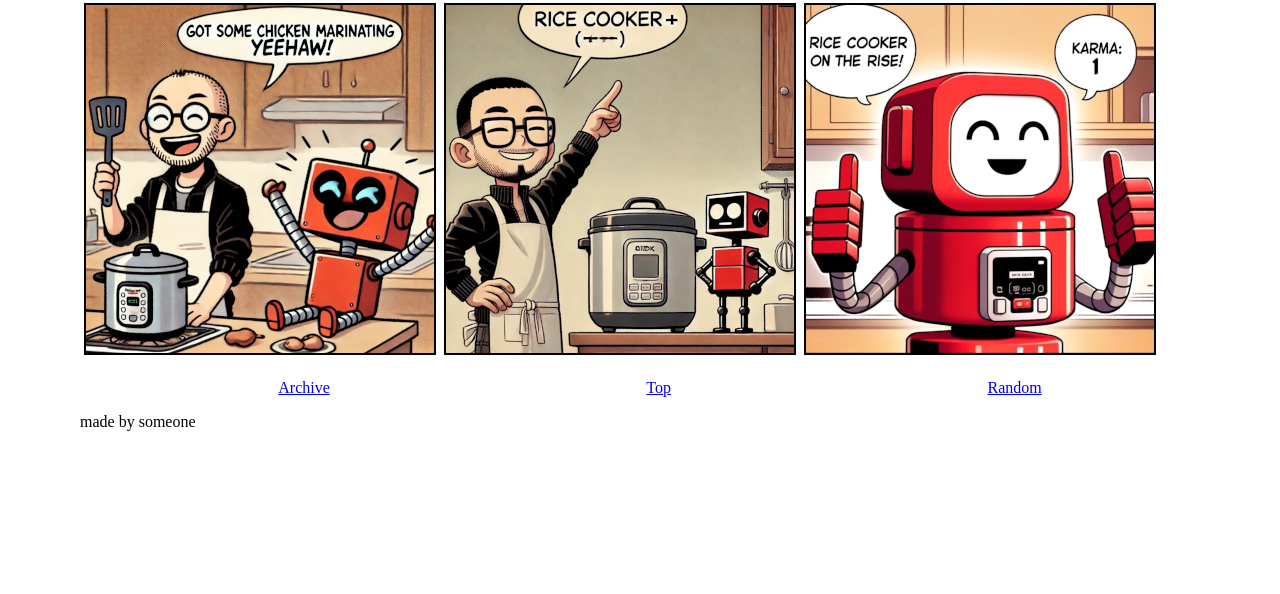
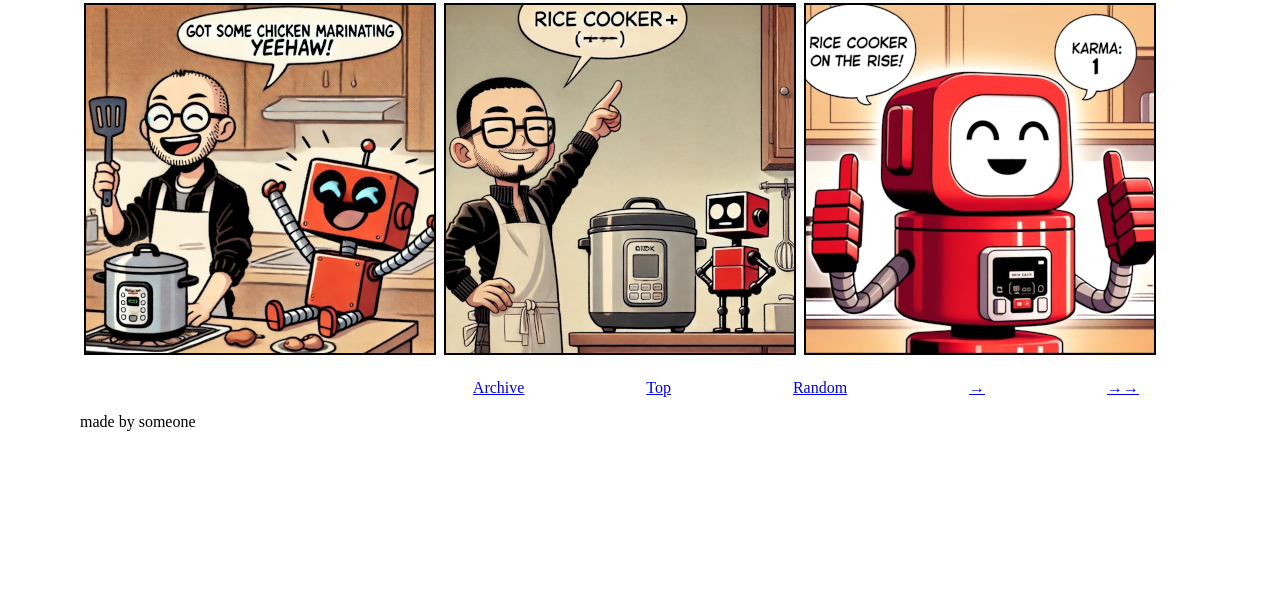
Before and after one commit to randomPoison/comic-bot, a Flask app: template templates/comic.html in a window 1280 px wide. Shown: the part 81-675 px from the top of the page. Run offline with Flask 3, Linux system fonts and the light colour scheme; the template is opened without the code that fills it: most values are stand-ins (such as "Sample title", 1, 10 or a date in 2020).

Commit message:
Hide nav buttons without affecting layout

```diff
--- a/static/styles.css
+++ b/static/styles.css
@@ -24,3 +24,7 @@
 body {
     height: 100%;
 }
+
+.hidden {
+    visibility: hidden;
+}
--- a/templates/comic.html
+++ b/templates/comic.html
@@ -13,21 +13,27 @@
     </header>
     <main>
       <div class="comic">
-        <img src="{{ url_for('static', filename='comics/comic-{0:03d}.png'.format(comic_id)) }}" alt="comic {{ comic_id }}">
+        <img src="{{ url_for('static', filename='comics/comic-{0:03d}.png'.format(comic_id)) }}"
+          alt="comic {{ comic_id }}">
       </div>
       <nav>
         <ul>
-          {% if comic_id > 1 %}
-            <li><a href="{{ url_for('comic', comic_id=1) }}">&larr;&larr;</a></li>
-            <li><a href="{{ url_for('comic', comic_id=comic_id - 1) }}">&larr;</a></li>
-          {% endif %}
+          <!-- Always include the links and conditionally apply the 'hidden' class -->
+          <li {% if comic_id <=1 %} class="hidden" {% endif %}>
+            <a href="{{ url_for('comic', comic_id=1) }}">&larr;&larr;</a>
+          </li>
+          <li {% if comic_id <=1 %} class="hidden" {% endif %}>
+            <a href="{{ url_for('comic', comic_id=comic_id - 1) }}">&larr;</a>
+          </li>
           <li><a href="/archive">Archive</a></li>
           <li><a href="/top">Top</a></li>
           <li><a href="/random">Random</a></li>
-          {% if comic_id < num_comics %}
-            <li><a href="{{ url_for('comic', comic_id=comic_id + 1) }}">&rarr;</a></li>
-            <li><a href="{{ url_for('comic', comic_id=num_comics) }}">&rarr;&rarr;</a></li>
-          {% endif %}
+          <li {% if comic_id>= num_comics %} class="hidden"{% endif %}>
+            <a href="{{ url_for('comic', comic_id=comic_id + 1) }}">&rarr;</a>
+          </li>
+          <li {% if comic_id>= num_comics %} class="hidden"{% endif %}>
+            <a href="{{ url_for('comic', comic_id=num_comics) }}">&rarr;&rarr;</a>
+          </li>
         </ul>
       </nav>
     </main>
```
